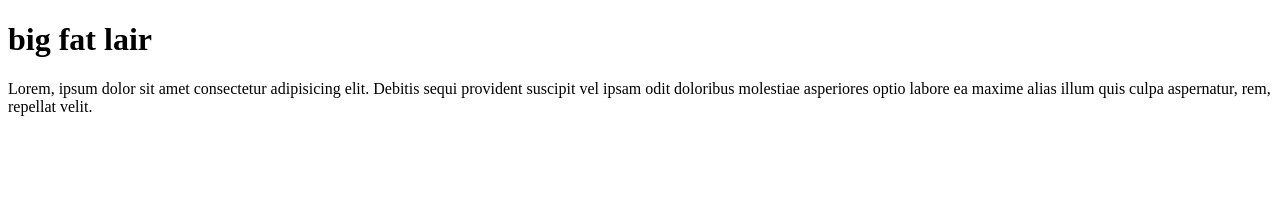
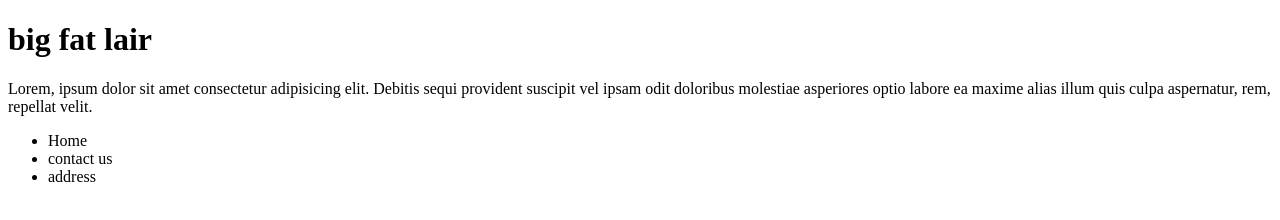
Before and after one commit to martinsjohn2006/learn_git, a plain HTML site: page index.html in a window 1280 px wide. Drawn offline with Linux system fonts and the light colour scheme.

Commit message:
add a list

```diff
--- a/index.html
+++ b/index.html
@@ -10,5 +10,10 @@
         big fat lair
     </h1>
     <p>Lorem, ipsum dolor sit amet consectetur adipisicing elit. Debitis sequi provident suscipit vel ipsam odit doloribus molestiae asperiores optio labore ea maxime alias illum quis culpa aspernatur, rem, repellat velit.</p>
+    <ul>
+        <li>Home</li>
+        <li>contact us </li>
+        <li>address</li>
+    </ul>
 </body>
 </html>
```
